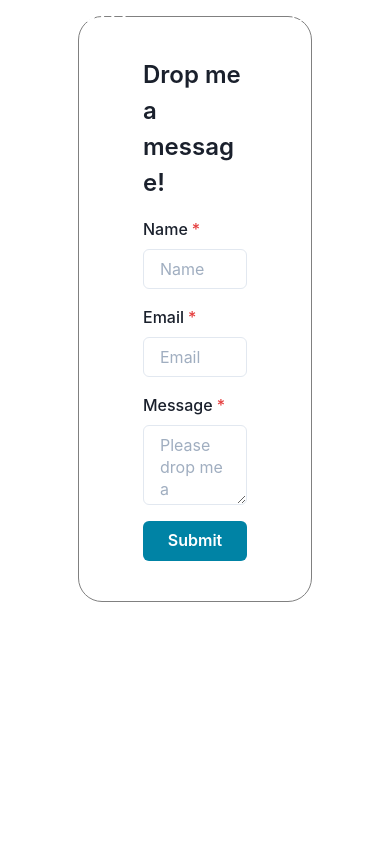
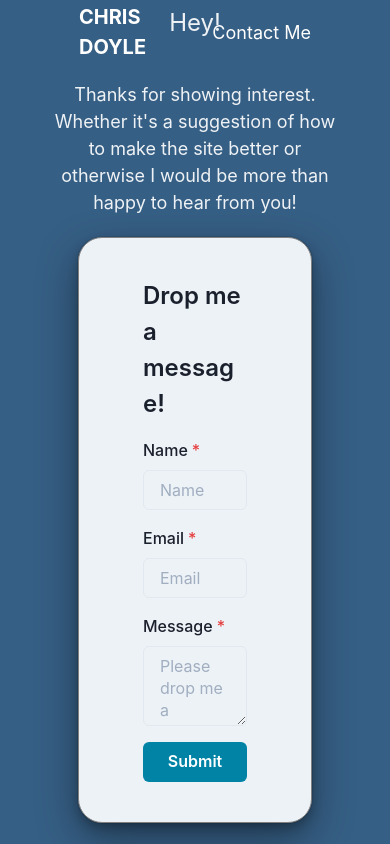
Before and after one commit to ChrisElyod/chriselyod-nextjs-portfolio, a Next.js app: page /contact in a window 390 px wide. Built offline with nearby package versions, Linux system fonts and the light colour scheme.

Commit message:
Updated responsive styling, major changes to ContactMe route

```diff
--- a/pages/contact.tsx
+++ b/pages/contact.tsx
@@ -89,10 +89,31 @@ const Contact: FC = () => {
   })(FormFields);
 
   return (
-    <Box display="flex" justifyContent='center' h="max-content">
-      <Box display="flex" justifyContent='center' flexDirection="column" m="4" border="1px solid gray" minW="25vw" maxW="60vw" px='16' py="10" borderRadius="3xl">
-        <Text fontSize="2xl" fontWeight="semibold">Drop me a message!</Text>
-        <FormikForm />
+    <Box minHeight="100vh" display="flex" justifyContent="center" bg="#365f85">
+      <Box display="flex" justifyContent='space-evenly' flexDirection="column" alignItems="center" w="container.lg" >
+        <Box textAlign="center" display="flex" flexDirection="column" color="whiteAlpha.900">
+          <Text fontSize="2xl">Hey!</Text>
+          <Text fontSize="lg" pt="10" maxW="75vw">
+            Thanks for showing interest. Whether it's a suggestion of how to make the site better or otherwise I would be more than happy to hear from you!
+          </Text>
+        </Box>
+        <Box
+          display="flex"
+          justifyContent="center"
+          flexDirection="column"
+          m="4"
+          border="1px solid gray"
+          minW="25vw"
+          maxW="60vw"
+          px="16"
+          py="10"
+          borderRadius="3xl"
+          bg="gray.100"
+          boxShadow="dark-lg"
+        >
+          <Text fontSize="2xl" fontWeight="semibold">Drop me a message!</Text>
+          <FormikForm />
+        </Box>
       </Box>
     </Box>
   )
--- a/src/components/AboutMeCard.tsx
+++ b/src/components/AboutMeCard.tsx
@@ -14,7 +14,8 @@ const AboutMeCard:FC = () => {
       <Image src="/images/ChrisDoyle.png" width="400px" height="400px" />
       <Box
         maxW={{ base: '75vw', sm: '75vw', md: '65vw', lg: '30vw' }}
-        ml="20" color="whiteAlpha.900"
+        ml={{ sm: "0", md: "20" }}
+        color="whiteAlpha.900"
         mt="2"
         fontSize="lg"
         fontWeight="light"
--- a/src/components/Header.tsx
+++ b/src/components/Header.tsx
@@ -10,13 +10,14 @@ const Header: FC = () => {
     return () => window.removeEventListener('scroll', () => setScrollHeight(window.pageYOffset));
   }, [])
   return (
-    <nav style={{ position: 'fixed', top: 0, zIndex: 1000, background: scrollHeight === 0 ? 'transparent' : 'white' }}>
+    <nav style={{ position: 'fixed', zIndex: 1000, background: scrollHeight === 0 ? 'transparent' : 'white', width: '100%' }}>
       <Box
-        h={scrollHeight > 0 ? { sm: '20' } : { sm: '16' }}
-        w="100vw"
+        h={scrollHeight > 0 ? '20' : '16'}
+        w="container"
         bg='transparent'
         boxShadow={scrollHeight > 0 ? "xl" : ''}
-        px={{ sm: '20', md: '28', lg: '34', xl: '40' }}
+        mx="15"
+        px={{ base: '16', sm: '20', md: '28', lg: '34', xl: '40' }}
         transition="750ms"
         display="flex"
         flexDirection="row"
```
Also changed, not shown: pages/index.tsx (+6 -4 lines), src/components/ContactMe.tsx (deleted, +0 -57 lines), public/images/TorontoSkyline.jpg.
